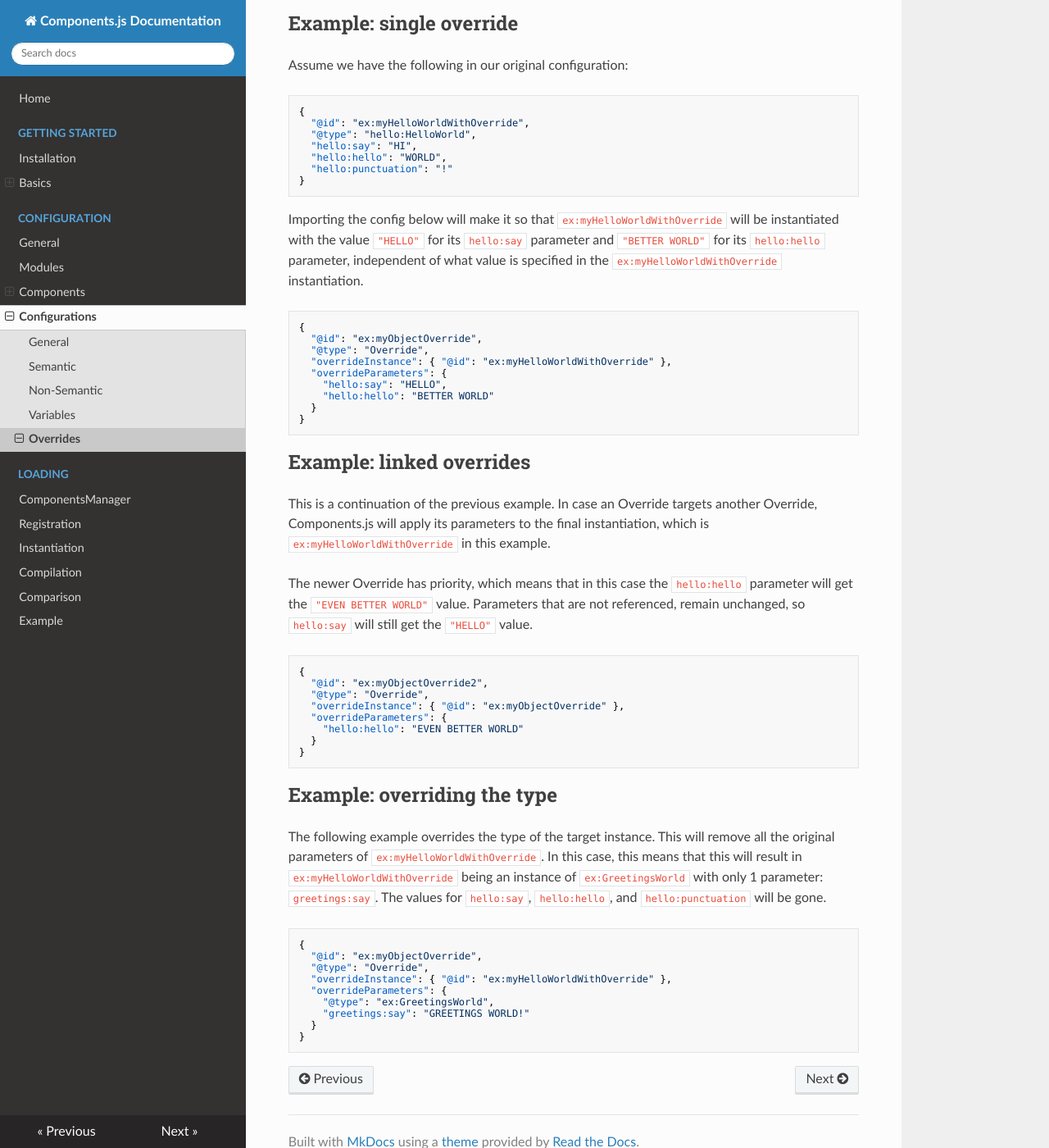
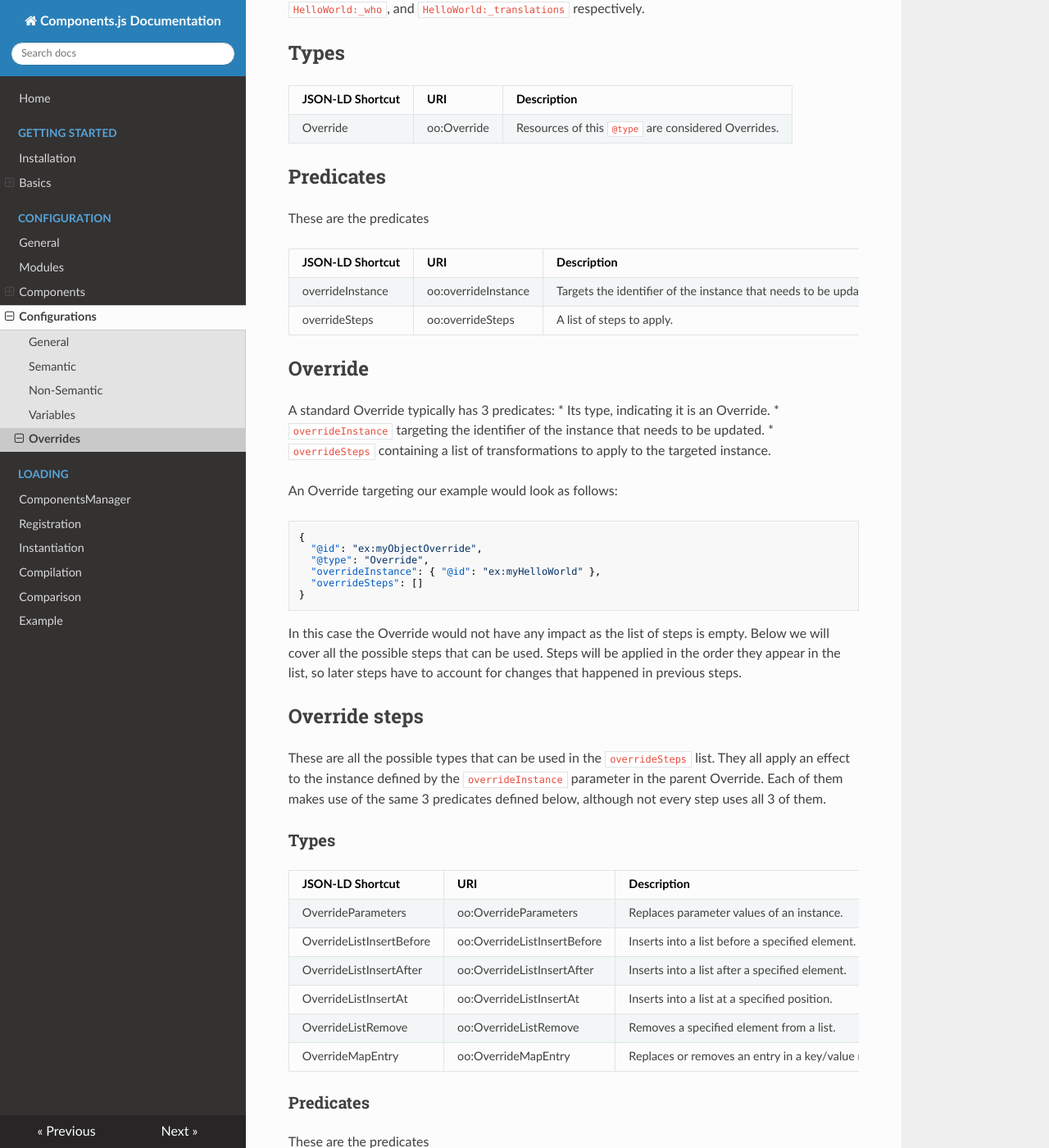
Before and after one commit to LinkedSoftwareDependencies/Documentation-Components.js, an MkDocs documentation site: the page built from docs/configuration/configurations/overrides.md, in a window 1280 px wide and 1400 px high, scrolled down 664 px. Shown: the whole window at 82% size. Built offline with MkDocs 1.6.1, drawn with Linux system fonts in a browser that asks for light colours; nearby versions of some CDN libraries; old or Windows-style settings are respelled for this version of MkDocs; some of the changed text lies outside the part shown.

Commit message:
Document with new override features
See https://github.com/LinkedSoftwareDependencies/Components.js/pull/134

````diff
--- a/docs/configuration/configurations/overrides.md
+++ b/docs/configuration/configurations/overrides.md
@@ -3,14 +3,40 @@ Overrides can be used to update the values found in the configuration.
 This can be useful if you import a configuration in which you want to make minor changes
 but don't want to edit the original configuration.
 
-In case you override the type of the target instance,
-all of its original parameter values will be removed as they would no longer be consistent with the new type.
+## Example
+
+Throughout this document there will be several examples.
+These will all assume that there is a config that contains the following:
+
+```json
+{
+  "@id": "ex:myHelloWorld",
+  "@type": "HelloWorld",
+  "say": "Hello",
+  "who": [ "Belgium", "France" ],
+  "translations": [
+    {
+      "HelloWorld:_translations_key": "Dutch",
+      "HelloWorld:_translations_value": "Hallo"
+    },
+    {
+      "HelloWorld:_translations_key": "French",
+      "HelloWorld:_translations_value": "Bonjour"
+    }
+  ]
+}
+```
+
+In this example, we assume there is a type scoped context,
+which allows us to write `say`, `who`, and `translations`,
+which are shorthand for their full URIs,
+which would be `HelloWorld:_say`, `HelloWorld:_who`, and `HelloWorld:_translations` respectively.
 
 ## Types
 
-| JSON-LD Shortcut | URI         | Description                                         |
-|------------------|-------------|-----------------------------------------------------|
-| Override         | oo:Override | Resources of this `@type` are considered Overrides. |
+| JSON-LD Shortcut         | URI                         | Description                                         |
+|--------------------------|-----------------------------|-----------------------------------------------------|
+| Override                 | oo:Override                 | Resources of this `@type` are considered Overrides. |
 
 ## Predicates
 
@@ -19,76 +45,212 @@ These are the predicates
 | JSON-LD Shortcut   | URI                   | Description                                                      |
 |--------------------|-----------------------|------------------------------------------------------------------|
 | overrideInstance   | oo:overrideInstance   | Targets the identifier of the instance that needs to be updated. |
-| overrideParameters | oo:overrideParameters | Contains the values that need to be updated.                     |
+| overrideSteps      | oo:overrideSteps      | A list of steps to apply.                                        |
 
-## Example: single override
+## Override
 
-Assume we have the following in our original configuration:
+A standard Override typically has 3 predicates:
+* Its type, indicating it is an Override.
+* `overrideInstance` targeting the identifier of the instance that needs to be updated.
+* `overrideSteps` containing a list of transformations to apply to the targeted instance.
 
-```json
-{
-  "@id": "ex:myHelloWorldWithOverride",
-  "@type": "hello:HelloWorld",
-  "hello:say": "HI",
-  "hello:hello": "WORLD",
-  "hello:punctuation": "!"
-}
-```
-
-Importing the config below will make it so that `ex:myHelloWorldWithOverride` will be instantiated with the value `"HELLO"`
-for its `hello:say` parameter and `"BETTER WORLD"` for its `hello:hello` parameter,
-independent of what value is specified in the `ex:myHelloWorldWithOverride` instantiation.
+An Override targeting our example would look as follows:
 
 ```json
 {
   "@id": "ex:myObjectOverride",
   "@type": "Override",
-  "overrideInstance": { "@id": "ex:myHelloWorldWithOverride" },
-  "overrideParameters": {
-    "hello:say": "HELLO",
-    "hello:hello": "BETTER WORLD"
+  "overrideInstance": { "@id": "ex:myHelloWorld" },
+  "overrideSteps": []
+}
+```
+
+In this case the Override would not have any impact as the list of steps is empty.
+Below we will cover all the possible steps that can be used.
+Steps will be applied in the order they appear in the list,
+so later steps have to account for changes that happened in previous steps.
+
+## Override steps
+
+These are all the possible types that can be used in the `overrideSteps` list.
+They all apply an effect to the instance defined by the `overrideInstance` parameter in the parent Override.
+Each of them makes use of the same 3 predicates defined below,
+although not every step uses all 3 of them.
+
+### Types
+
+| JSON-LD Shortcut         | URI                         | Description                                      |
+|--------------------------|-----------------------------|--------------------------------------------------|
+| OverrideParameters       | oo:OverrideParameters       | Replaces parameter values of an instance.        |
+| OverrideListInsertBefore | oo:OverrideListInsertBefore | Inserts into a list before a specified element.  |
+| OverrideListInsertAfter  | oo:OverrideListInsertAfter  | Inserts into a list after a specified element.   |
+| OverrideListInsertAt     | oo:OverrideListInsertAt     | Inserts into a list at a specified position.     |
+| OverrideListRemove       | oo:OverrideListRemove       | Removes a specified element from a list.         |
+| OverrideMapEntry         | oo:OverrideMapEntry         | Replaces or removes an entry in a key/value map. |
+
+### Predicates
+
+These are the predicates
+
+| JSON-LD Shortcut   | URI                   | Description                                        |
+|--------------------|-----------------------|----------------------------------------------------|
+| overrideParameter  | oo:overrideParameter  | Identifier of the parameter that is being changed. |
+| overrideTarget     | oo:overrideTarget     | The element that is relevant for this step.        |
+| overrideValue      | oo:overrideValue      | The new value that will be used by this step.      |
+
+### OverrideParameters
+
+This step replaces some of the parameters in the target instance.
+It only uses the `overrideValue` parameter.
+For example:
+
+```json
+{
+  "@type": "OverrideParameters",
+  "overrideValue": {
+    "@type": "HelloWorld",
+    "who": [ "World" ]
   }
 }
 ```
 
-## Example: linked overrides
+The above step would replace the `who` list from `[ "Belgium", "France" ]` to `[ "World" ]`.
+All other parameters remain untouched, so the value for `say` would still be `"Hello"`.
 
-This is a continuation of the previous example.
-In case an Override targets another Override,
-Components.js will apply its parameters to the final instantiation,
-which is `ex:myHelloWorldWithOverride` in this example.
+!!! note
+  The `@type` field is not necessary to make the step work,
+  but is used here so type scoping still applies.
+  Otherwise, we would have to use `HelloWorld:_who` instead of `who`.
 
-The newer Override has priority, which means that in this case the `hello:hello` parameter
-will get the `"EVEN BETTER WORLD"` value.
-Parameters that are not referenced, remain unchanged, so `hello:say` will still get the `"HELLO"` value.
+#### Replacing the type
 
-```json
-{
-  "@id": "ex:myObjectOverride2",
-  "@type": "Override",
-  "overrideInstance": { "@id": "ex:myObjectOverride" },
-  "overrideParameters": {
-    "hello:hello": "EVEN BETTER WORLD"
-  }
-}
-```
+`OverrideParameters` can also be used to replace the type of an instance by providing a different value of `@type`.
+In that case all other parameters of the original will be removed as those would no longer be relevant for the new type.
 
-## Example: overriding the type
+#### Simplified OverrideParameters
 
-The following example overrides the type of the target instance.
-This will remove all the original parameters of `ex:myHelloWorldWithOverride`.
-In this case, this means that this will result in `ex:myHelloWorldWithOverride`
-being an instance of `ex:GreetingsWorld` with only 1 parameter: `greetings:say`.
-The values for `hello:say`, `hello:hello`, and `hello:punctuation` will be gone.
+As this is the most commonly used step,
+it is possible to create a simplified Override that specifically only applies this step.
+The following Override configuration would have the same result as inserting the above example into the `overrideSteps` list.
 
 ```json
 {
   "@id": "ex:myObjectOverride",
   "@type": "Override",
-  "overrideInstance": { "@id": "ex:myHelloWorldWithOverride" },
+  "overrideInstance": { "@id": "ex:myHelloWorld" },
   "overrideParameters": {
-    "@type": "ex:GreetingsWorld",
-    "greetings:say": "GREETINGS WORLD!"
+    "@type": "HelloWorld",
+    "who": [ "World" ]
   }
 }
 ```
+
+## OverrideListInsertBefore
+
+This step allows you to insert one or more elements before a specific element in a list.
+For example:
+
+```json
+{
+  "@type": "OverrideListInsertBefore",
+  "overrideParameter": { "@id": "HelloWorld:_who" },
+  "overrideTarget": "France",
+  "overrideValue": "Germany"
+}
+```
+
+The above example would insert `"Germany"` before `"France"`, resulting in the list `[ "Belgium", "Germany", "France" ]`.
+
+You can also provide a list of values to `overrideValue`,
+in which case all of these would be added before the chosen element.
+
+## OverrideListInsertAfter
+
+This step allows you to insert one or more elements after a specific element in a list.
+For example:
+
+```json
+{
+  "@type": "OverrideListInsertAfter",
+  "overrideParameter": { "@id": "HelloWorld:_who" },
+  "overrideTarget": "France",
+  "overrideValue": "Germany"
+}
+```
+
+The above example would insert `"Germany"` after `"France"`, resulting in the list `[ "Belgium", "France", "Germany" ]`.
+
+You can also provide a list of values to `overrideValue`,
+in which case all of these would be added after the chosen element.
+
+## OverrideListInsertAt
+
+This step allows you to insert one or more elements before a specific element in a list.
+For example:
+
+```json
+{
+  "@type": "OverrideListInsertAt",
+  "overrideParameter": { "@id": "HelloWorld:_who" },
+  "overrideTarget": 1,
+  "overrideValue": "Germany"
+}
+```
+
+The above example would insert `"Germany"` at position 1, resulting in the list `[ "Belgium", "Germany", "France" ]`.
+
+You can also provide a list of values to `overrideValue`,
+in which case all of these would be added starting from the chose position.
+
+## OverrideListRemove
+
+This step allows you to remove one or more elements from a list.
+It does not make use of the `overrideValue` parameter.
+For example:
+
+```json
+{
+  "@type": "OverrideListRemove",
+  "overrideParameter": { "@id": "HelloWorld:_who" },
+  "overrideTarget": "France"
+}
+```
+
+The above example would insert remove `"France"`, resulting in the list `[ "Belgium" ]`.
+
+You can also provide a list of values to `overrideTarget`,
+in which case all of these would be removed.
+
+## OverrideMapEntry
+
+This step allows you to update an entry in a key/value map.
+For example:
+
+```json
+{
+  "@type": "OverrideListInsertAt",
+  "overrideParameter": { "@id": "HelloWorld:_translations" },
+  "overrideTarget": "Dutch",
+  "overrideValue": "Goeiedag"
+}
+```
+
+In the resulting key/value object, this would make it so the key `"Dutch"` has the value `"Goeiedag"`.
+
+The `overrideValue` parameter is option for this step,
+in case it is omitted, the entry with the given key will be removed instead.
+
+!!! note
+  There is no override step for inserting a new value in a key/value map
+  as the order of the elements is irrelevant so the non-override solution can be used.
+
+## Linking Overrides
+
+As mentioned before, if multiple steps are needed, these can all be inserted in the `overrideSteps` list.
+It might happen though, that there already is a configuration with an Override on an instance you want to modify,
+and you do not want to change that configuration.
+There can only be one Override that has a specific identifier as its `overrideInstance`,
+so you can not make a second Override also targeting that identifier.
+Instead, your Override would have to target the first Override as its `overrideInstance`.
+During execution, first all steps of the first Override will be applied,
+followed by those of the second Override.
````
